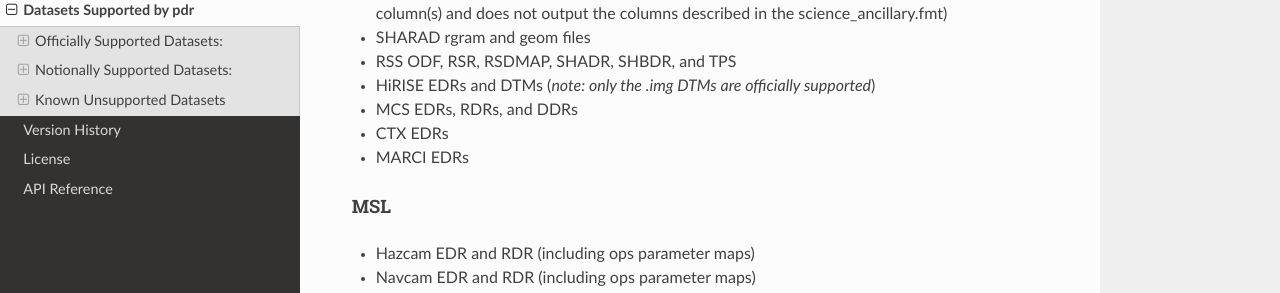
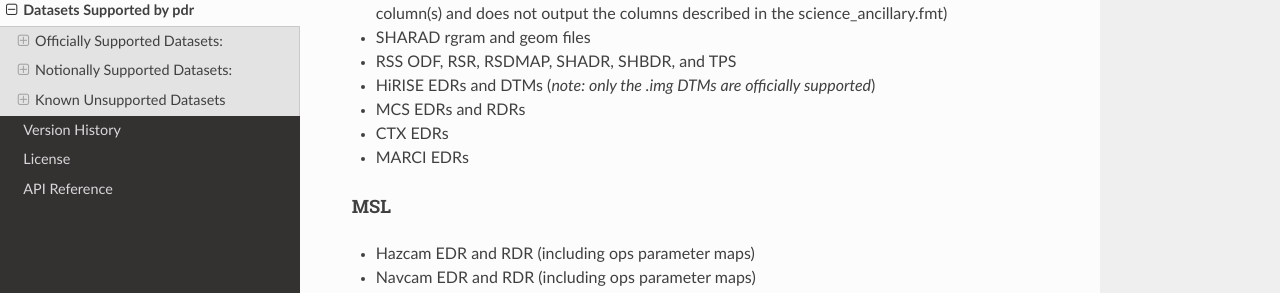
Before and after one commit to MillionConcepts/pdr, an MkDocs documentation site: the page built from docs/supported_datasets.md, in a window 1280 px wide and 900 px high, scrolled down 7598 px. Shown: the part 158-451 px from the top of the window. Built offline with MkDocs 1.6.1, drawn with Linux system fonts in a browser that asks for light colours; nearby versions of some CDN libraries; some of the changed text lies outside the part shown.

Commit message:
remove mro mcs ddrs from support

```diff
--- a/docs/supported_datasets.md
+++ b/docs/supported_datasets.md
@@ -261,7 +261,7 @@
   - SHARAD rgram and geom files
   - RSS ODF, RSR, RSDMAP, SHADR, SHBDR, and TPS
   - HiRISE EDRs and DTMs (*note: only the .img DTMs are officially supported*)
-  - MCS EDRs, RDRs, and DDRs
+  - MCS EDRs and RDRs
   - CTX EDRs
   - MARCI EDRs
 #### MSL
```
Also changed, not shown: other parts of docs/supported_datasets.md (+1 -0 lines).
